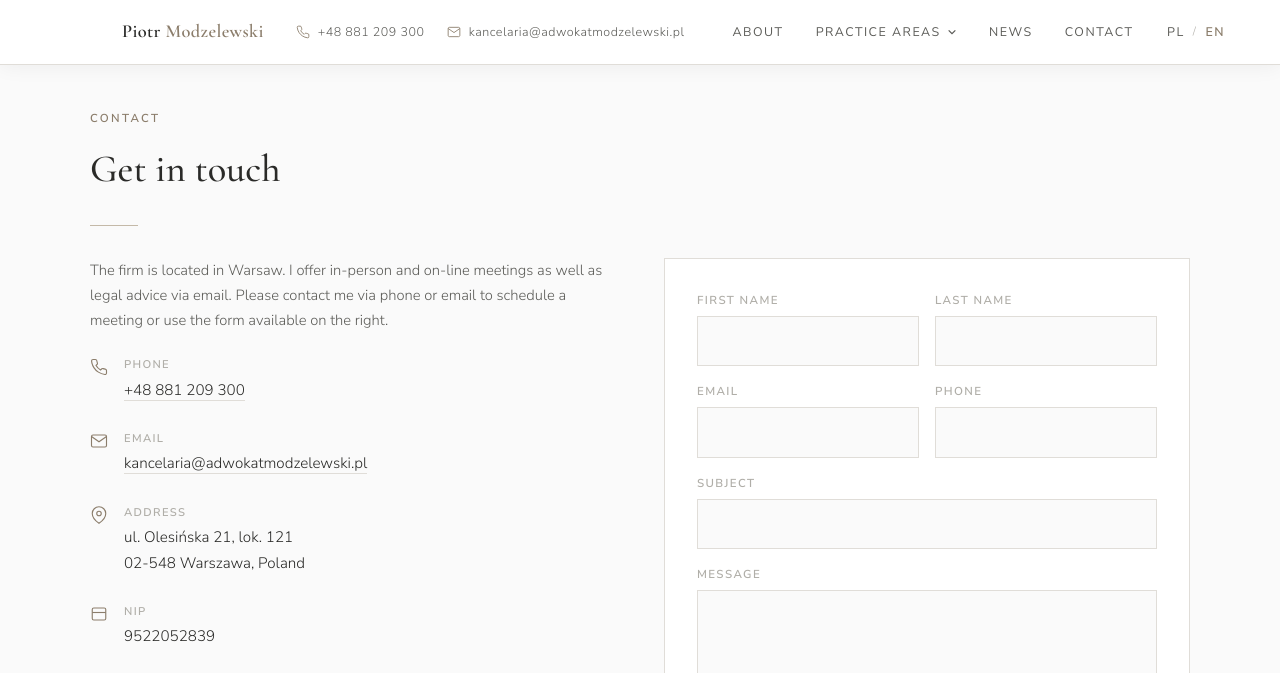
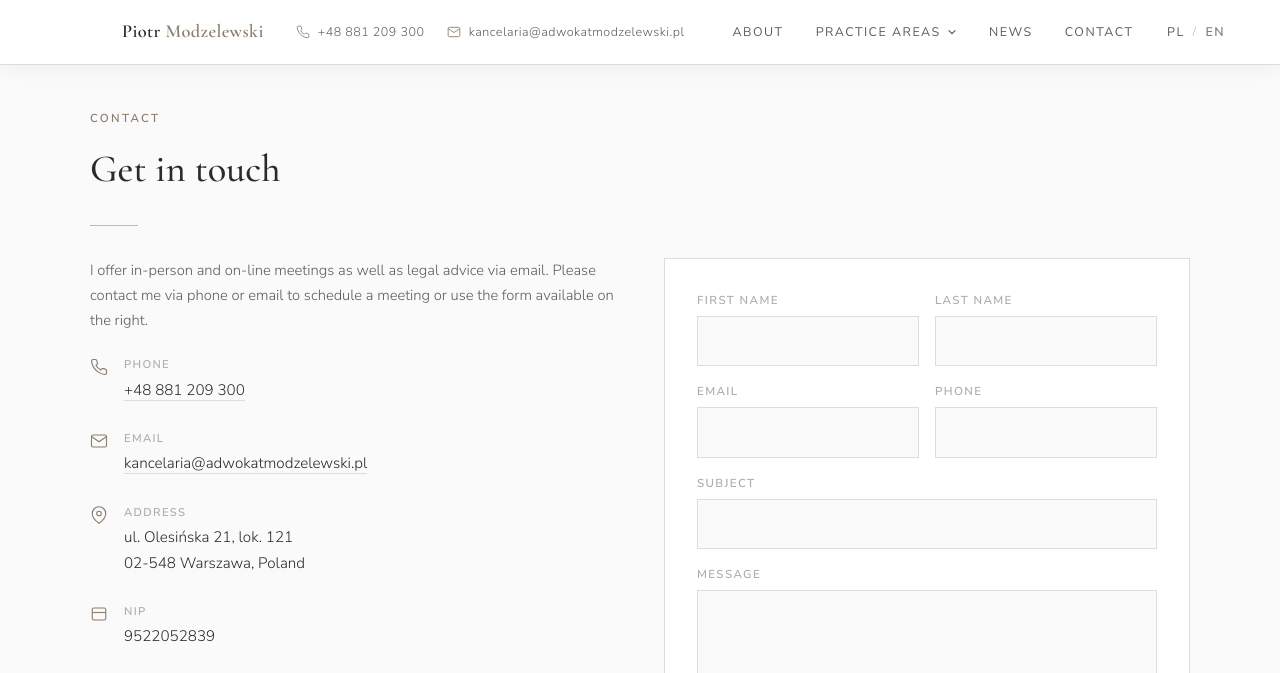
Before and after one commit to pmmodzelewski/adwokatmodzelewski.pl, a Jekyll site: the page built from en/index2.html, in a window 1280 px wide and 900 px high, scrolled down 3128 px, cut to the strip 0-673 px from the top of the window. Built offline with Jekyll 4.4.1, drawn with Linux system fonts in a browser that asks for light colours; Markdown is read by kramdown in place of the engine named in the settings.

Commit message:
Update contact-form.html

```diff
--- a/_includes/contact-form.html
+++ b/_includes/contact-form.html
@@ -23,10 +23,10 @@
       <div class="contact-info">
         <p>
           {% if lang == 'en' %}
-            The firm is located in Warsaw. I offer in-person and on-line meetings as well as legal advice via email.
+            I offer in-person and on-line meetings as well as legal advice via email.
             Please contact me via phone or email to schedule a meeting or use the form available on the right.
           {% else %}
-            Kancelaria znajduje się w Warszawie. Oferuję porady osobiste, on-line oraz mailowe.
+            Oferuję porady osobiste, on-line oraz mailowe.
             Termin spotkania można umówić telefonicznie oraz mailowo lub za pośrednictwem formularza dostepnego obok.
           {% endif %}
         </p>
```
